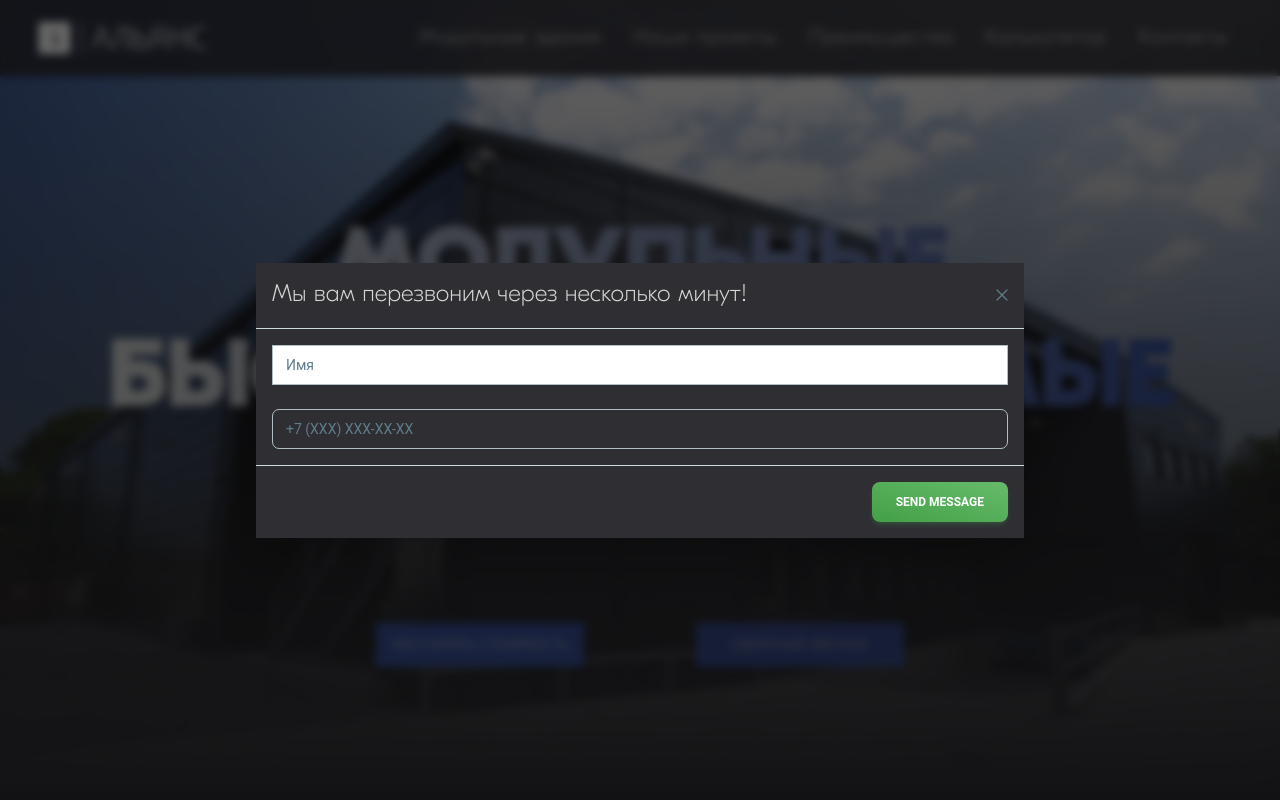
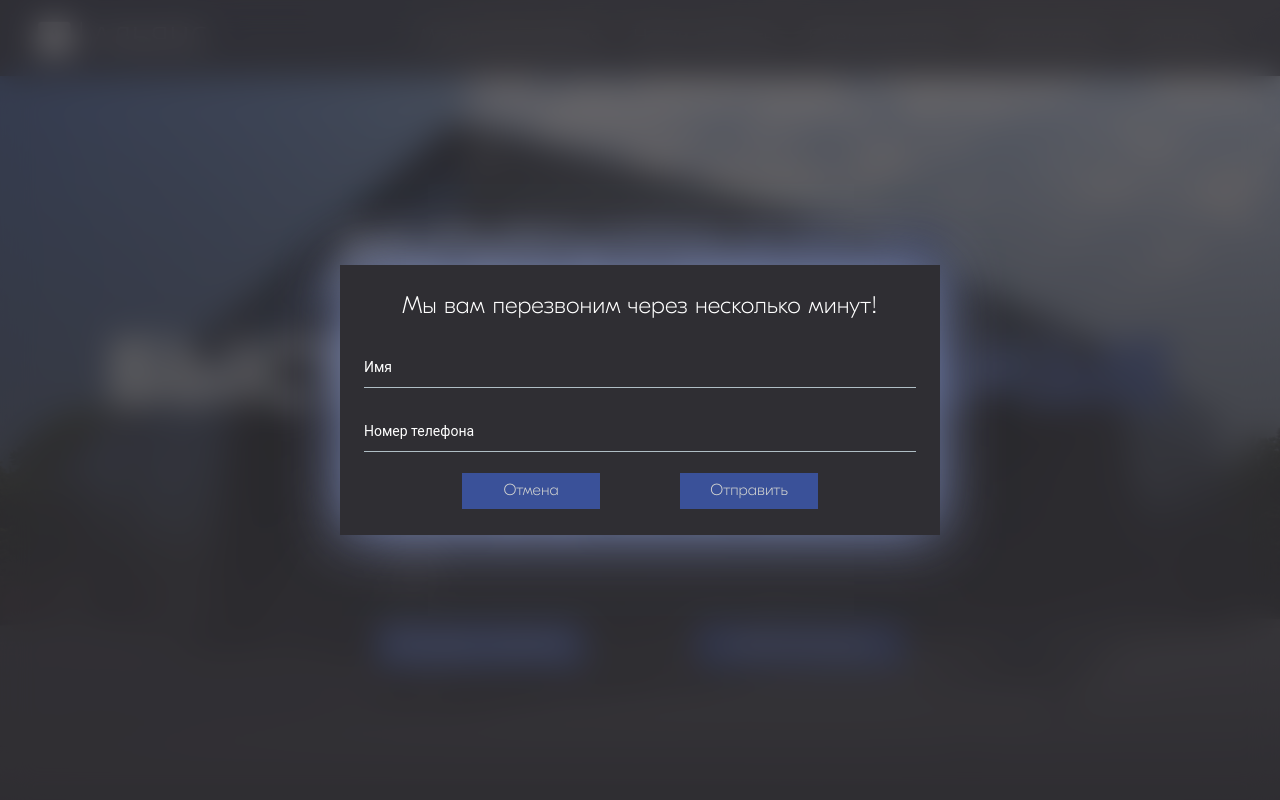
Before and after one commit to Vesta-K/aljans, a React (Vite) app: page / in a window 1280 px wide. Both pictures are taken after a click on the button "ОБРАТНЫЙ ЗВОНОК". Shown: the top 800 px of the page. Built offline with nearby package versions, Linux system fonts and the light colour scheme.

Commit message:
feature: add modal window

```diff
--- a/src/components/blocks/Contacts/contacts.tsx
+++ b/src/components/blocks/Contacts/contacts.tsx
@@ -6,7 +6,7 @@ export default function Contacts() {
       <figure className="relative w-full lg:w-2/6 ultraXl:w-2/6 h-20 ultraXl:h-28 lg:pt-0.5 lg:pr-8 flex justify-center lg:justify-end items-center bg-base-zinc">
         <Typography
           as="h1"
-          className="font-thin text-base-gray text-6xl ultraXl:text-7xl"
+          className="font-regular text-base-gray text-6xl ultraXl:text-7xl"
         >
           Контакты
         </Typography>
@@ -39,7 +39,7 @@ export default function Contacts() {
               as="a"
               className="font-thin text-2xl md:text-3xl ultraXl:text-5xl text-base-gray"
             >
-              sk_alliance@bk.ru{" "}
+              sk_alliance@bk.ru
             </Typography>
           </div>
           <div className="flex flex-col gap-10">
--- a/src/components/blocks/Hero/Hero.tsx
+++ b/src/components/blocks/Hero/Hero.tsx
@@ -1,7 +1,7 @@
 import { Button, Typography } from "@material-tailwind/react";
 import { useState } from "react";
 import { Parallax } from "react-scroll-parallax";
-import ModalCallback from "../../ui/modalCallback";
+import Modal from "../../ui/modal";
 
 export default function Hero() {
   const [open, setOpen] = useState(false);
@@ -17,7 +17,7 @@ export default function Hero() {
       }}
       className="relative flex justify-center items-center h-screen pt-28 px-4 bg-cover bg-center"
     >
-      <div className="mx-auto max-w-full ultraXl:space-y-44">
+      <div className="mx-auto max-w-full ultraXl:space-y-36">
         <div className="space-y-5 flex-col justify-center items-center">
           <Parallax speed={-10}>
             <div className="text-center space-y-4">
@@ -45,21 +45,21 @@ export default function Hero() {
         <Parallax speed={-6}>
           <div className="flex flex-col items-center justify-center pt-28 md:flex-row md:gap-x-28 gap-y-10 ultraXl:gap-x-44 ">
             <Button
-              className="font-thin rounded-none text-[14px] ultraXl:text-[16px] w-52 h-11 p-0 ultraXl:w-64 ultraXl:h-16 tracking-wide bg-[#3A5199] text-[#D5D6D2] text-center transition duration-200
+              className="font-regular rounded-none rounded-tr-xl rounded-bl-xl text-[14px] ultraXl:text-[18px] w-52 h-11 p-0 ultraXl:w-72 ultraXl:h-14 tracking-wide ultraXl:tracking-wider bg-[#3A5199] text-[#D5D6D2] text-center transition duration-200
     hover:bg-[#D5D6D2]
     hover:text-[#3A5199]"
             >
               Рассчитать стоимость
             </Button>
             <Button
-              className="font-thin rounded-none text-[14px] ultraXl:text-[16px] w-52 h-11  ultraXl:w-64 ultraXl:h-16 tracking-wide bg-[#3A5199] text-[#D5D6D2] text-center transition duration-200
+              className="font-regular rounded-none rounded-tr-xl rounded-bl-lg text-[14px] ultraXl:text-[18px] w-52 h-11 p-0 ultraXl:w-72 ultraXl:h-14 tracking-wide ultraXl:tracking-wider bg-[#3A5199] text-[#D5D6D2] text-center transition duration-200
     hover:bg-[#D5D6D2]
     hover:text-[#3A5199]"
               onClick={handleOpen}
             >
               Обратный звонок
             </Button>
-            <ModalCallback open={open} handleOpen={handleOpen} />
+            <Modal isOpen={open} onClose={handleOpen}></Modal>
           </div>
         </Parallax>
       </div>
--- /dev/null
+++ b/src/components/ui/modal.tsx
@@ -0,0 +1,58 @@
+import { Input, Typography } from "@material-tailwind/react";
+import ReactDOM from "react-dom";
+
+export default function Modal({
+  isOpen,
+  onClose,
+}: {
+  isOpen: boolean;
+  onClose: () => void;
+}) {
+  if (!isOpen) return null;
+  return ReactDOM.createPortal(
+    <div
+      onClick={onClose}
+      className="fixed top-0 h-screen w-screen z-50 flex justify-center items-center bg-[#2f2e33] bg-opacity-70 backdrop-blur-lg"
+    >
+      <form
+        onClick={e => e.stopPropagation()}
+        className="relative w-11/12 max-w-[600px] h-[270px]  bg-[#2f2e33] flex flex-col justify-around items-center p-6 gap-4 shadow-[0px_0px_56px_-2px_#7b8abb]"
+      >
+        <Typography
+          as="h2"
+          className="font-thin text-md  text-white md:text-2xl"
+        >
+          Мы вам перезвоним через несколько минут!
+        </Typography>
+        <Input
+          variant="standard"
+          label="Имя"
+          color="white"
+          className="text-base-gray"
+          crossOrigin={undefined}
+        />
+        <Input
+          variant="standard"
+          label="Номер телефона"
+          color="white"
+          crossOrigin={undefined}
+        />
+        <div className="w-full flex flex-row justify-center gap-x-20">
+          <button
+            className="font-thin text-base-gray flex items-center justify-center w-1/4 h-9 bg-base-zinc"
+            onClick={onClose}
+          >
+            Отмена
+          </button>
+          <button
+            className="font-thin text-base-gray flex items-center justify-center w-1/4 h-9 bg-base-zinc"
+            onClick={onClose}
+          >
+            Отправить
+          </button>
+        </div>
+      </form>
+    </div>,
+    document.body
+  );
+}
--- a/src/components/ui/modalCallback.tsx
+++ /dev/null
@@ -1,58 +0,0 @@
-import {
-  Button,
-  Dialog,
-  DialogHeader,
-  DialogBody,
-  DialogFooter,
-  Input,
-} from "@material-tailwind/react";
-
-export default function ModalCallback({
-  open,
-  handleOpen,
-}: {
-  open: boolean;
-  handleOpen: () => void;
-}) {
-  return (
-    <Dialog
-      open={open}
-      handler={handleOpen}
-      className="rounded-none bg-[#2f2e33]"
-    >
-      <div className="flex items-center justify-between">
-        <DialogHeader className="font-thin text-base-gray">
-          Мы вам перезвоним через несколько минут!
-        </DialogHeader>
-        <svg
-          xmlns="http://www.w3.org/2000/svg"
-          viewBox="0 0 24 24"
-          fill="currentColor"
-          className="mr-3 h-5 w-5 cursor-pointer"
-          onClick={handleOpen}
-        >
-          <path
-            fillRule="evenodd"
-            d="M5.47 5.47a.75.75 0 011.06 0L12 10.94l5.47-5.47a.75.75 0 111.06 1.06L13.06 12l5.47 5.47a.75.75 0 11-1.06 1.06L12 13.06l-5.47 5.47a.75.75 0 01-1.06-1.06L10.94 12 5.47 6.53a.75.75 0 010-1.06z"
-            clipRule="evenodd"
-          />
-        </svg>
-      </div>
-      <DialogBody divider>
-        <div className="grid gap-6">
-          <Input
-            label="Имя"
-            crossOrigin={undefined}
-            className="bg-white rounded-none focus:border-0"
-          />
-          <Input label="+7 (XXX) XXX-XX-XX" crossOrigin={undefined} />
-        </div>
-      </DialogBody>
-      <DialogFooter className="space-x-2">
-        <Button variant="gradient" color="green" onClick={handleOpen}>
-          send message
-        </Button>
-      </DialogFooter>
-    </Dialog>
-  );
-}
```
